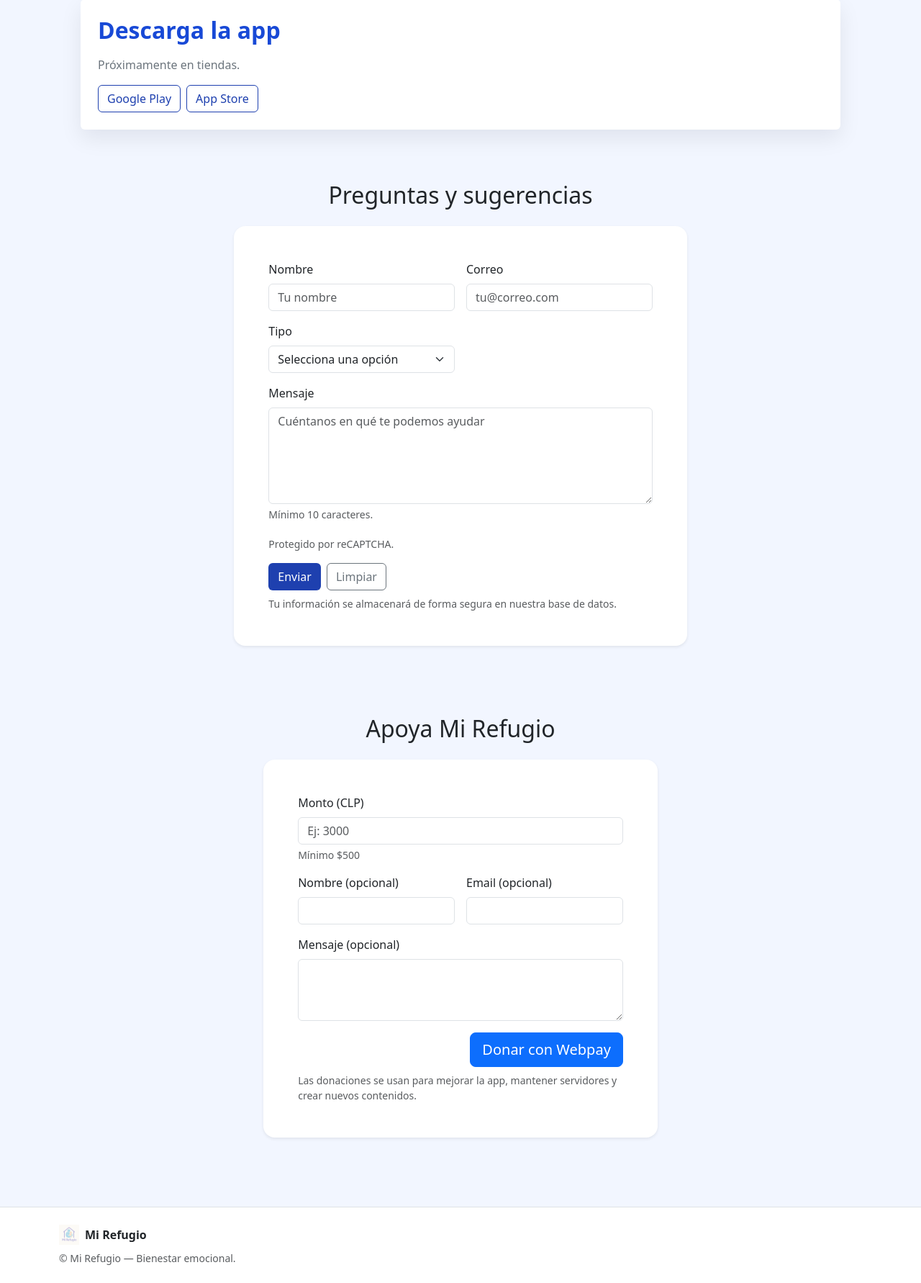
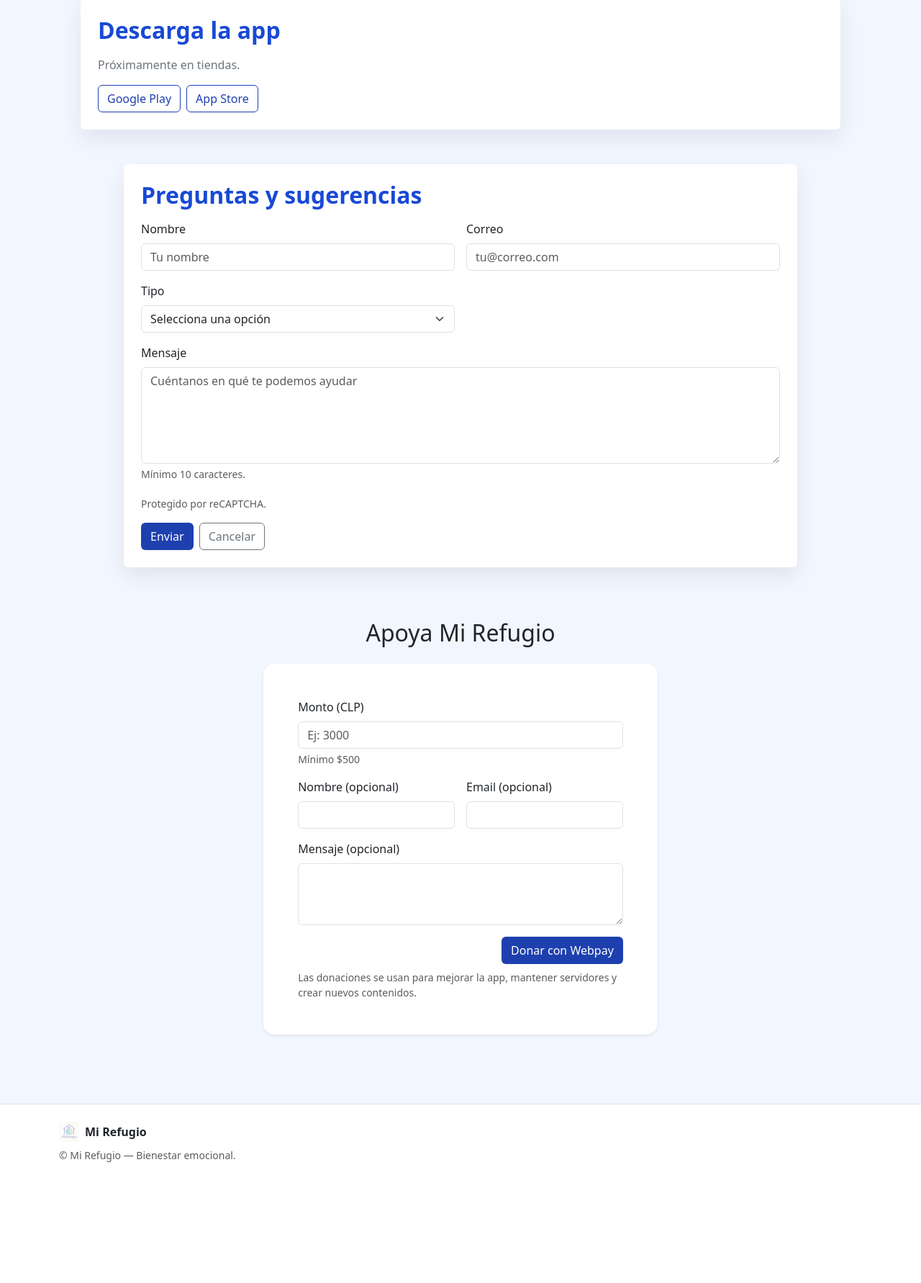
Before and after one commit to mvte0/mi-refugio-web, a Django app: page / in a window 1280 px wide. Shown: the part 2564-4346 px from the top of the page at 72% size. After the commit the page ends 4178 px from the top, so only its background shows below. Run offline with Django 5.2, Linux system fonts and the light colour scheme; some libraries are stand-ins or nearby versions.

Commit message:
Primera versión de Mi Refugio — Django + Webpay + PostgreSQL

```diff
--- a/templates/base.html
+++ b/templates/base.html
@@ -49,7 +49,7 @@
       <div class="row g-3 align-items-center">
         <div class="col-md">
           <div class="d-flex align-items-center gap-2">
-            <img src="{% static 'img/logo.png' %}" alt="Mi Refugio" height="28">
+            <img src="{% static 'img/LOGO.png' %}" alt="Mi Refugio" height="28">
             <strong>Mi Refugio</strong>
           </div>
           <div class="small text-muted mt-2">© {{ now|date:"Y" }} Mi Refugio — Bienestar emocional.</div>
--- a/templates/index.html
+++ b/templates/index.html
@@ -302,15 +302,16 @@
     </section>
 
 <!-- 8) FORMULARIO PREGUNTAS / SUGERENCIAS -->
-<section id="preguntas" class="py-5">
-  <div class="container">
-    <h2 class="text-center mb-4">Preguntas y sugerencias</h2>
-    <div class="row justify-content-center">
-      <div class="col-lg-8">
-        <div class="p-4 p-md-5 bg-white rounded-4 shadow-sm">
-          <form method="post" action="/api/sugerencias/" class="row g-3">
-            {% csrf_token %}
-             <div class="col-md-6">
+<section id="contacto" class="py-4">
+      <div class="container" style="max-width: 960px;">
+        <div class="card shadow-soft border-0">
+          <div class="card-body p-4">
+            <h2 class="section-title mb-3">Preguntas y sugerencias</h2>
+            <!-- ALERTAS -->
+            <div id="form-alert" class="d-none"></div>
+            <!-- FORM -->
+            <form id="form_contac" class="row g-3" method="POST" action="https://formspree.io/f/xzzjvnva" novalidate>
+              <div class="col-md-6">
                 <label for="name" class="form-label">Nombre</label>
                 <input type="text" class="form-control" id="name" name="name" required placeholder="Tu nombre">
                 <div class="invalid-feedback">Ingresa tu nombre.</div>
@@ -343,15 +344,13 @@
               </div>
               <div class="col-12 d-flex gap-2">
                 <button type="submit" class="btn btn-mr">Enviar</button>
-                <button type="reset" class="btn btn-outline-secondary">Limpiar</button>
+                <button type="reset" class="btn btn-outline-secondary">Cancelar</button>
               </div>
-          </form>
-          <div class="form-text mt-2">Tu información se almacenará de forma segura en nuestra base de datos.</div>
+            </form>
+          </div>
         </div>
       </div>
-    </div>
-  </div>
-</section>
+    </section>
 
 <!-- 9) FORM DONACIONES (Webpay) -->
 <section id="donar" class="py-5">
@@ -380,7 +379,7 @@
               <textarea name="message" rows="3" class="form-control"></textarea>
             </div>
             <div class="col-12 d-flex justify-content-end">
-              <button class="btn btn-primary btn-lg">Donar con Webpay</button>
+              <button class="btn btn-mr">Donar con Webpay</button>
             </div>
           </form>
           <p class="small text-muted mt-2 mb-0">Las donaciones se usan para mejorar la app, mantener servidores y crear nuevos contenidos.</p>
```
